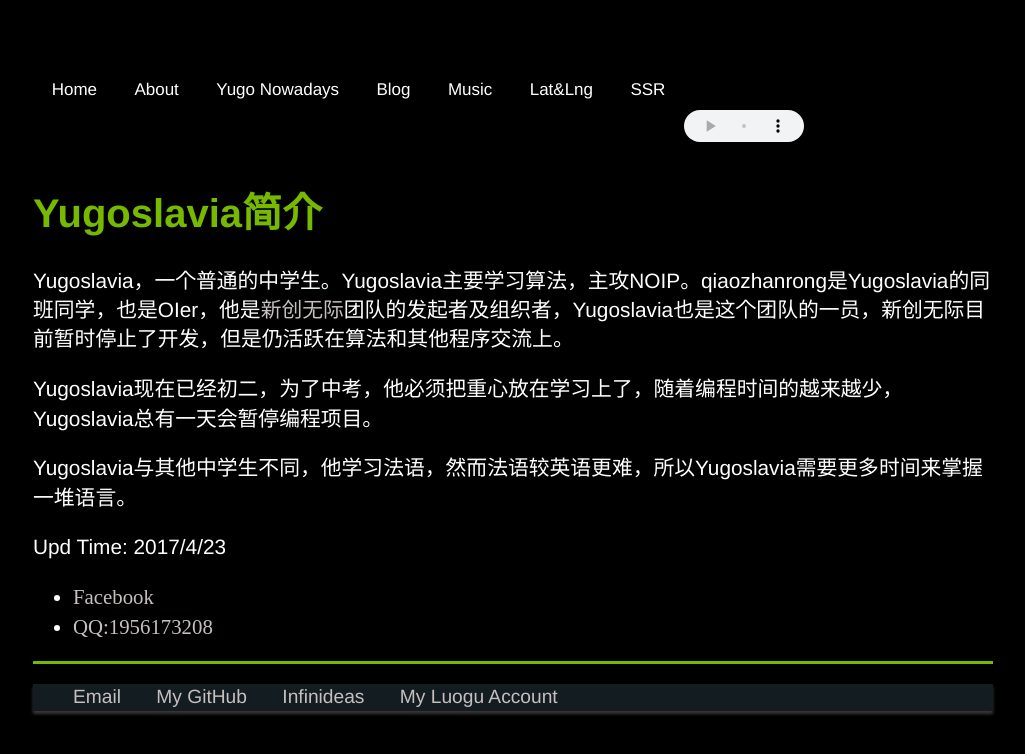
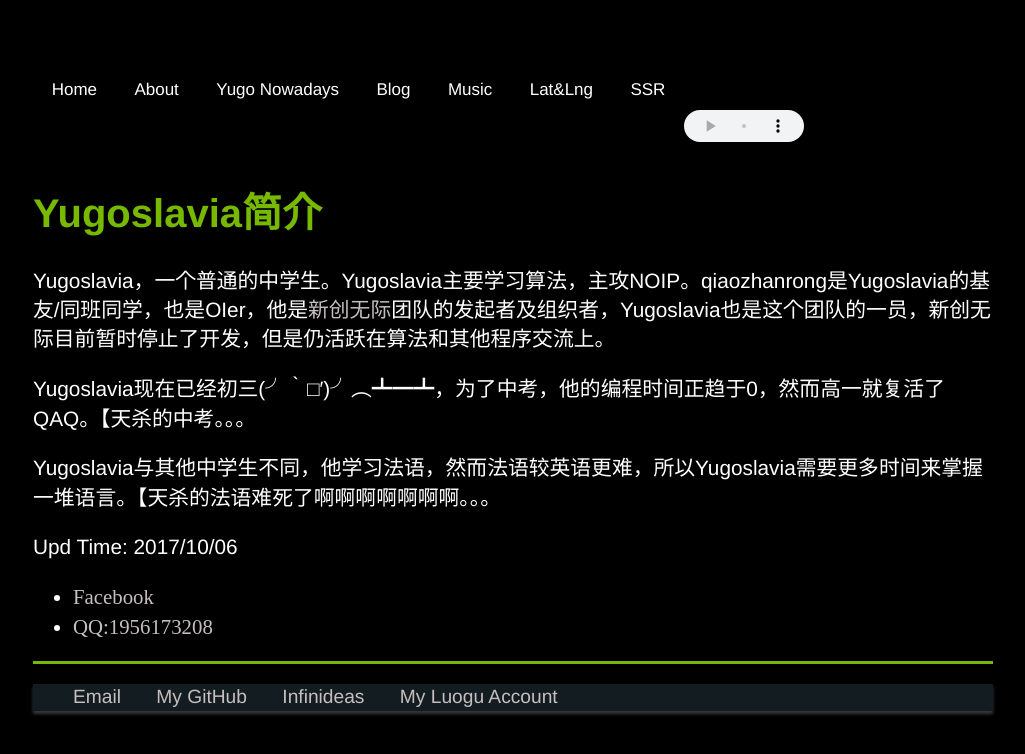
Before and after one commit to Yugoslavia36/yugoslavia36.github.io, a Jekyll site: the page built from about/index.html, in a window 1280 px wide. Shown: the top 754 px of the page, without its empty margins (127-1152 px from the left). Built offline with Jekyll 4.4.1, drawn with Linux system fonts in a browser that asks for light colours.

Commit message:
Update index.html

```diff
--- a/about/index.html
+++ b/about/index.html
@@ -5,10 +5,10 @@ title: About Yugoslavia
 		<link rel="shortcut icon" type="image/ico" href="yugo.ico">
 		<div class="about">
 			<h1>Yugoslavia简介</h1>
-			<p>Yugoslavia，一个普通的中学生。Yugoslavia主要学习算法，主攻NOIP。qiaozhanrong是Yugoslavia的同班同学，也是OIer，他是<a target="_blank" href="http://www.infinideas.org/">新创无际</a>团队的发起者及组织者，Yugoslavia也是这个团队的一员，新创无际目前暂时停止了开发，但是仍活跃在算法和其他程序交流上。</p>
-			<p>Yugoslavia现在已经初二，为了中考，他必须把重心放在学习上了，随着编程时间的越来越少，Yugoslavia总有一天会暂停编程项目。</p>
-			<p>Yugoslavia与其他中学生不同，他学习法语，然而法语较英语更难，所以Yugoslavia需要更多时间来掌握一堆语言。</p>
-			<p>Upd Time: 2017/4/23</p>
+			<p>Yugoslavia，一个普通的中学生。Yugoslavia主要学习算法，主攻NOIP。qiaozhanrong是Yugoslavia的基友/同班同学，也是OIer，他是<a target="_blank" href="http://www.infinideas.org/">新创无际</a>团队的发起者及组织者，Yugoslavia也是这个团队的一员，新创无际目前暂时停止了开发，但是仍活跃在算法和其他程序交流上。</p>
+			<p>Yugoslavia现在已经初三(╯‵□′)╯︵┻━┻，为了中考，他的编程时间正趋于0，然而高一就复活了QAQ。【天杀的中考。。。</p>
+			<p>Yugoslavia与其他中学生不同，他学习法语，然而法语较英语更难，所以Yugoslavia需要更多时间来掌握一堆语言。【天杀的法语难死了啊啊啊啊啊啊啊。。。</p>
+			<p>Upd Time: 2017/10/06</p>
 
 			<ul class="contacts">
 				<li><a target="_blank" href="https://www.facebook.com/profile.php?id=100015371949327">Facebook</a></li>
```
